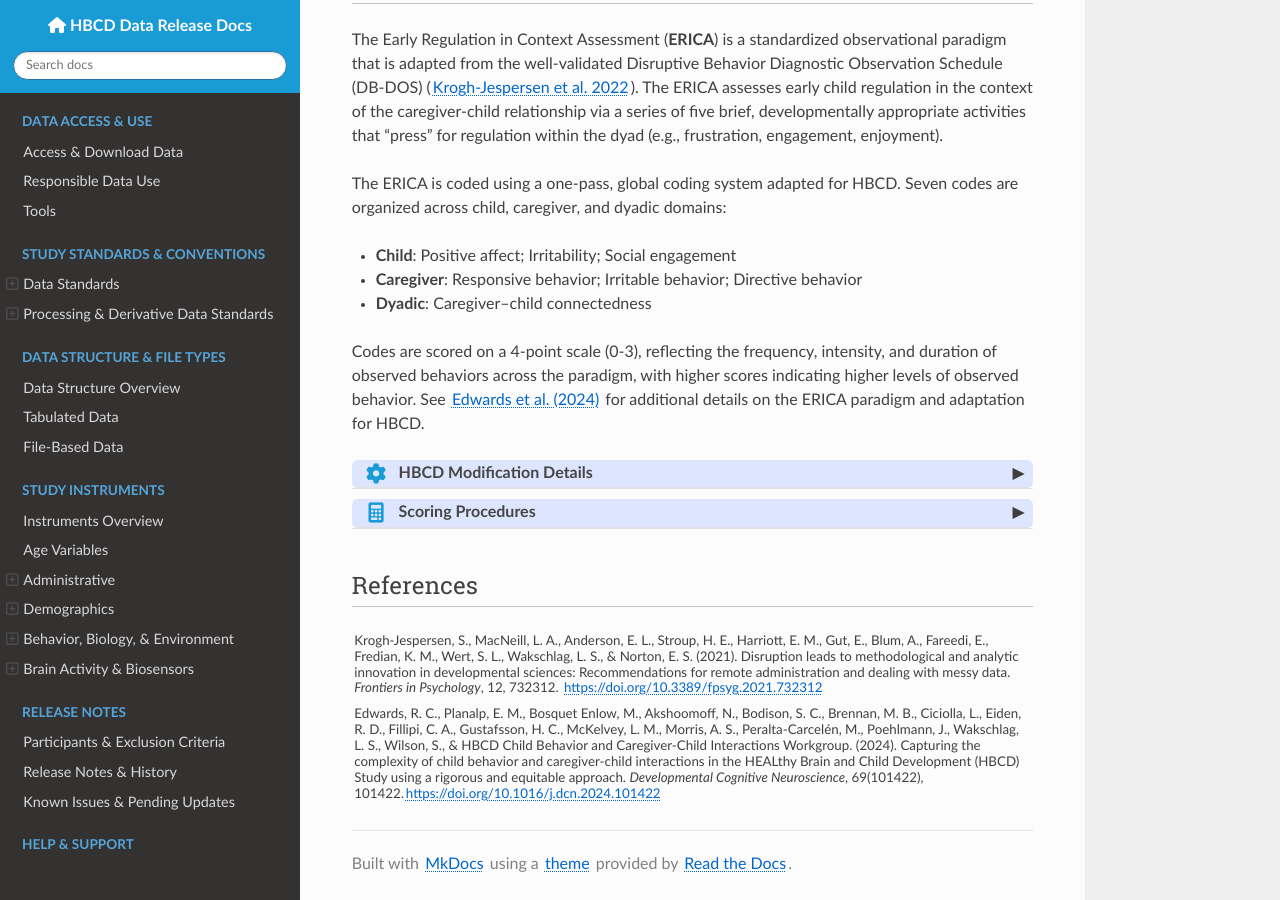
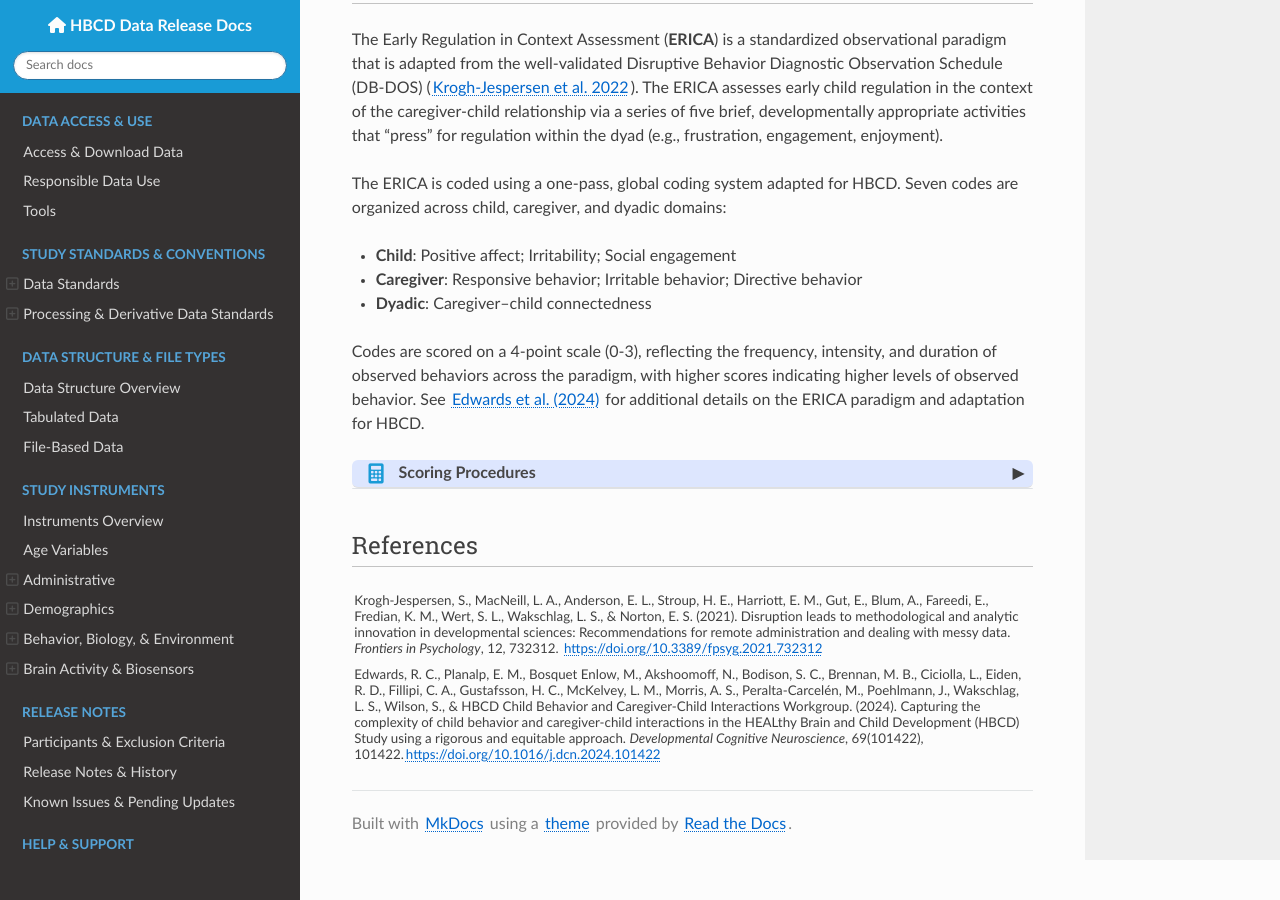
Before and after one commit to nbdc-datahub/hbcd-docs, an MkDocs documentation site: the page built from docs/instruments/bcgi/erica.md, in a window 1280 px wide and 900 px high, scrolled down 821 px. Built offline with MkDocs 1.6.1, drawn with Linux system fonts in a browser that asks for light colours; nearby versions of some CDN libraries.

Commit message:
remove hbcd mod from erica

```diff
--- a/docs/instruments/bcgi/erica.md
+++ b/docs/instruments/bcgi/erica.md
@@ -152,26 +152,6 @@ The ERICA is coded using a one-pass, global coding system adapted for HBCD. Seve
 
 Codes are scored on a 4-point scale (0-3), reflecting the frequency, intensity, and duration of observed behaviors across the paradigm, with higher scores indicating higher levels of observed behavior. See [Edwards et al. (2024)](https://doi.org/10.1016/j.dcn.2024.101422) for additional details on the ERICA paradigm and adaptation for HBCD.
 
-<div id="hbcd-mod" class="table-banner" onclick="toggleCollapse(this)">
-  <span class="emoji"><i class="fa fa-gear"></i></span>
-  <span class="text-with-link">
-    <span class="text">HBCD Modification Details</span>
-    <a class="anchor-link" href="#hbcd-mod" title="Copy link">
-      <i class="fa-solid fa-link"></i>
-    </a>
-  </span>
-  <span class="arrow">▸</span>
-</div>
-<div class="collapsible-content">
-<p style="color: red;">PLACEHOLDER - should anything be added or moved here from instrument details above?</p>
-<ul style="color: red;">
-<li>Was the language altered for use of gender-neutral terms? If yes, briefly describe</li>
-<li>Was the language altered from 'parent' to caregiver or alternate? If yes, briefly describe the changes made</li>
-<li><strong>Do any modifications made for HBCD impact data analyses or interpretation of results?</strong> If yes, please describe</li>
-<li>Does the Workgroup recommend measure changes be noted in future publications? If yes, are there particular details you would want users to be sure to mention?</li>
-</ul>
-</div>
-
 <div id="scoring" class="table-banner" onclick="toggleCollapse(this)">
   <span class="emoji"><i class="fa fa-calculator"></i></span>
   <span class="text-with-link">
```
